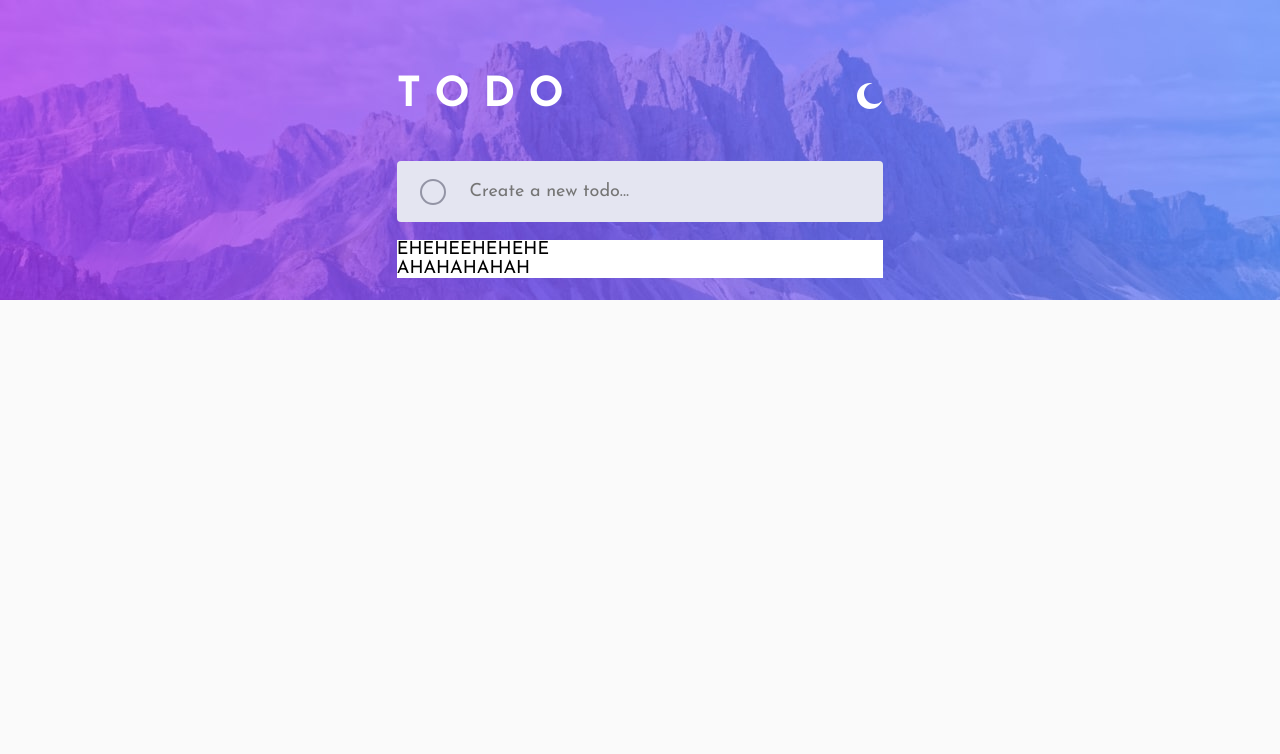
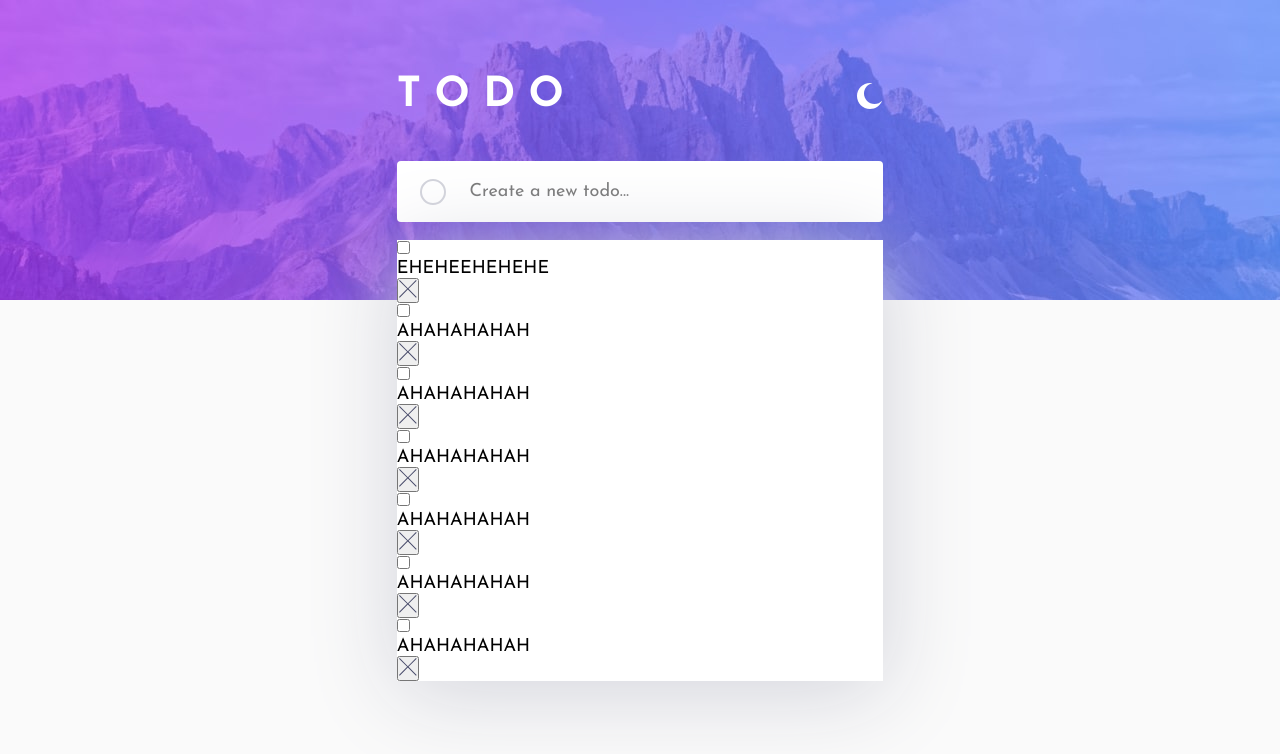
Before and after one commit to dariusz-sanczyk/SyneboTask, an Angular app: page / in a window 1280 px wide. Shown: the top 754 px of the page. Built offline with nearby package versions, Linux system fonts and the light colour scheme.

Commit message:
more styling and scss optimalization

```diff
--- a/src/app/components/todo/todo.component.html
+++ b/src/app/components/todo/todo.component.html
@@ -14,11 +14,20 @@
           (keydown.enter)="saveTodo($event)"
         />
       </div>
-      <ul>
-        <li class="todo-element" *ngFor="let todo of todos">
-          {{ todo.description }}
-        </li>
-      </ul>
+      <div class="todo-container">
+        <ul>
+          <div class="todo-element" *ngFor="let todo of todos">
+            <label class="checkbox-label">
+              <input type="checkbox" />
+              <span class="checkbox-circle"></span>
+            </label>
+            <li class="todo">{{ todo.description }}</li>
+            <button class="btn delete">
+              <img src="./../../../assets/icon-cross.svg" alt="cross" />
+            </button>
+          </div>
+        </ul>
+      </div>
     </section>
   </main>
 </body>
--- a/src/app/components/todo/todo.component.scss
+++ b/src/app/components/todo/todo.component.scss
@@ -1,10 +1,11 @@
 @import "./../../../styles/variables.scss";
+@import "./../../../styles/mixins.scss";
 
 .create-todo {
   flex: 1;
   border: none;
-  background-color: $Very-Light-Grayish-Blue;
-  color: $Dark-Grayish-Blue;
+  background-color: white;
+  color: $Very-Dark-Grayish-Blue;
   font-size: 1rem;
   margin-right: 1.3rem;
   outline: none;
@@ -17,39 +18,29 @@ h1 {
 }
 
 .input-container {
-  display: flex;
-  justify-content: space-between;
-  align-items: center;
-  flex-direction: row;
-  background-color: $Very-Light-Grayish-Blue;
+  @include flexboxcustom();
+  background-color: white;
   height: 3.4rem;
   margin-top: 1.5rem;
 
   span {
     width: 26px;
     height: 26px;
-    border: 2px solid $Dark-Grayish-Blue;
+    border: 2px solid $Light-Grayish-Blue;
     border-radius: 50%;
     margin: 0 1.3rem;
   }
 }
 
 .header {
-  display: flex;
-  justify-content: space-between;
-  align-items: center;
-  flex-direction: row;
-  background-color: transparent;
+  @include flexboxcustom();
 }
 
 .wrapper {
+  @include flexboxcustom(flex-start, column);
   padding: 75px 0;
   width: 38%;
   min-height: 90vh;
-  display: flex;
-  justify-content: flex-start;
-  align-items: center;
-  flex-direction: column;
 
   > * {
     width: 100%;
@@ -58,8 +49,12 @@ h1 {
   }
 }
 
+.todo-container {
+  background-color: white;
+  box-shadow: 1px 11px 89px $Light-Grayish-Blue;
+}
+
 .todo-element {
-  width: 100%;
   background-color: white;
   list-style: none;
   cursor: pointer;
--- a/src/app/components/todo/todo.component.ts
+++ b/src/app/components/todo/todo.component.ts
@@ -13,6 +13,11 @@ export class TodoComponent {
 
   todos = [
     { description: "EHEHEEHEHEHE" },
+    { description: "AHAHAHAHAH" },
+    { description: "AHAHAHAHAH" },
+    { description: "AHAHAHAHAH" },
+    { description: "AHAHAHAHAH" },
+    { description: "AHAHAHAHAH" },
     { description: "AHAHAHAHAH" }
   ]
 
--- /dev/null
+++ b/src/styles/global-styles.scss
@@ -0,0 +1,30 @@
+@import "variables";
+@import "mixins";
+
+html {
+  box-sizing: border-box;
+}
+
+*,
+*:before,
+*:after {
+  box-sizing: inherit;
+  font-family: "Josefin Sans", sans-serif;
+  margin: 0;
+  padding: 0;
+}
+
+:root {
+  font-size: 18px;
+}
+
+body {
+  background-image: url("./assets/bg-desktop-light.jpg");
+  background-repeat: no-repeat;
+  background-color: $Very-Light-Gray;
+  min-height: 100vh;
+}
+
+main {
+  @include flexboxcenter();
+}
--- /dev/null
+++ b/src/styles/mixins.scss
@@ -0,0 +1,12 @@
+@mixin flexboxcenter {
+  display: flex;
+  justify-content: center;
+  align-items: center;
+}
+
+@mixin flexboxcustom($main-axis: space-between, $flex-direction: row) {
+  display: flex;
+  justify-content: $main-axis;
+  align-items: center;
+  flex-direction: $flex-direction;
+}
```
